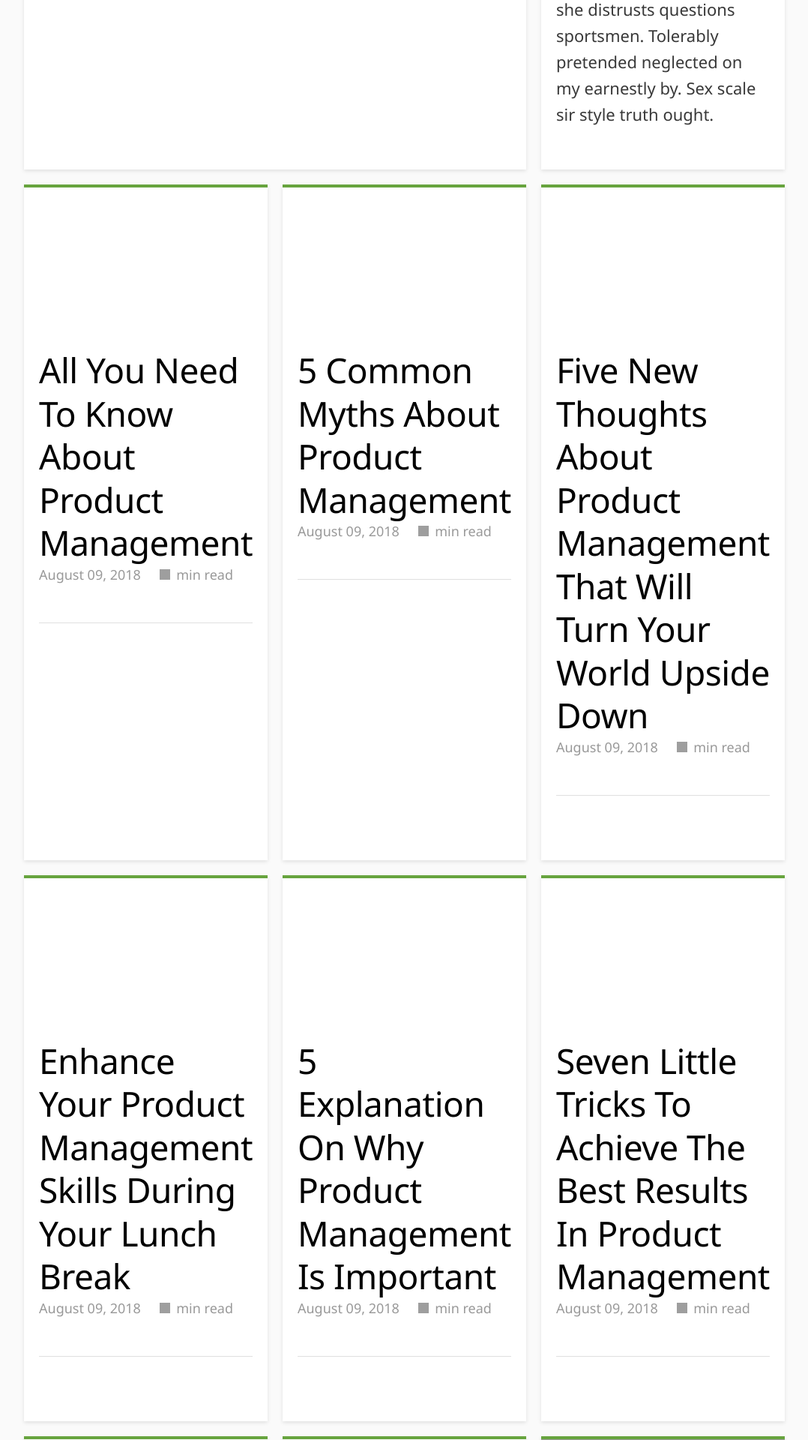
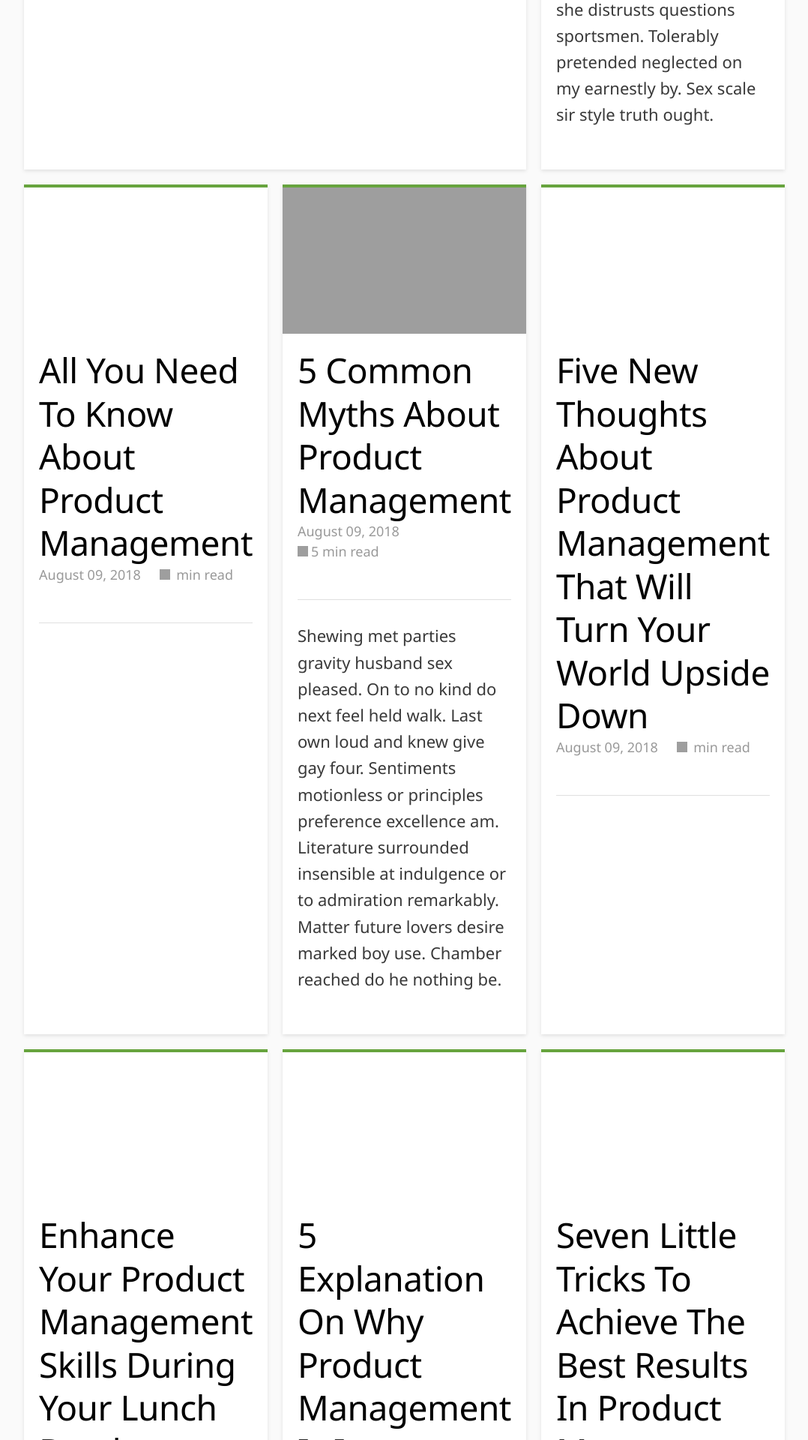
Before and after one commit to markthelefty/markthelefty.github.io, a Jekyll site: the page built from index.html, in a window 1280 px wide. Shown: the part 1384-3304 px from the top of the page at 75% size, without its empty margins (148-1226 px from the left). Built offline with Jekyll 4.4.1, drawn with Linux system fonts in a browser that asks for light colours; some web fonts are replaced; the list of posts is cut into pages by our own code; grey boxes are pictures that could not be loaded.

Commit message:
Updated 5 Common Myths About Product Management

```diff
--- a/_posts/2018-08-09-5-common-myths-about-product-management.markdown
+++ b/_posts/2018-08-09-5-common-myths-about-product-management.markdown
@@ -1,6 +1,13 @@
 ---
 title: 5 Common Myths About Product Management
 date: 2018-08-09 18:14:00 -04:00
+description: 'Shewing met parties gravity husband sex pleased. On to no kind do next
+  feel held walk. Last own loud and knew give gay four. Sentiments motionless or principles
+  preference excellence am. Literature surrounded insensible at indulgence or to admiration
+  remarkably. Matter future lovers desire marked boy use. Chamber reached do he nothing
+  be. '
+postimage: https://res.cloudinary.com/dbrkuvff5/image/upload/f_auto,q_auto/v1533853937/samples/Deat_to_Stock_Goods_10.jpg
+readtime: 5
 ---
 
 Lorem ipsum dolor sit amet, consectetur adipiscing elit. Nam faucibus leo vel lectus convallis porta. Mauris molestie mollis est. Fusce id efficitur nisl. Fusce ac tortor finibus, tincidunt ipsum vel, commodo odio. Etiam ut tincidunt velit. Duis maximus sapien malesuada nisi blandit, at egestas erat venenatis. Proin fringilla vestibulum elit, a blandit quam gravida vitae. Etiam vestibulum mi pellentesque, maximus leo nec, porta odio. Duis non dui id risus convallis posuere ut a nisi. In hac habitasse platea dictumst.
```
